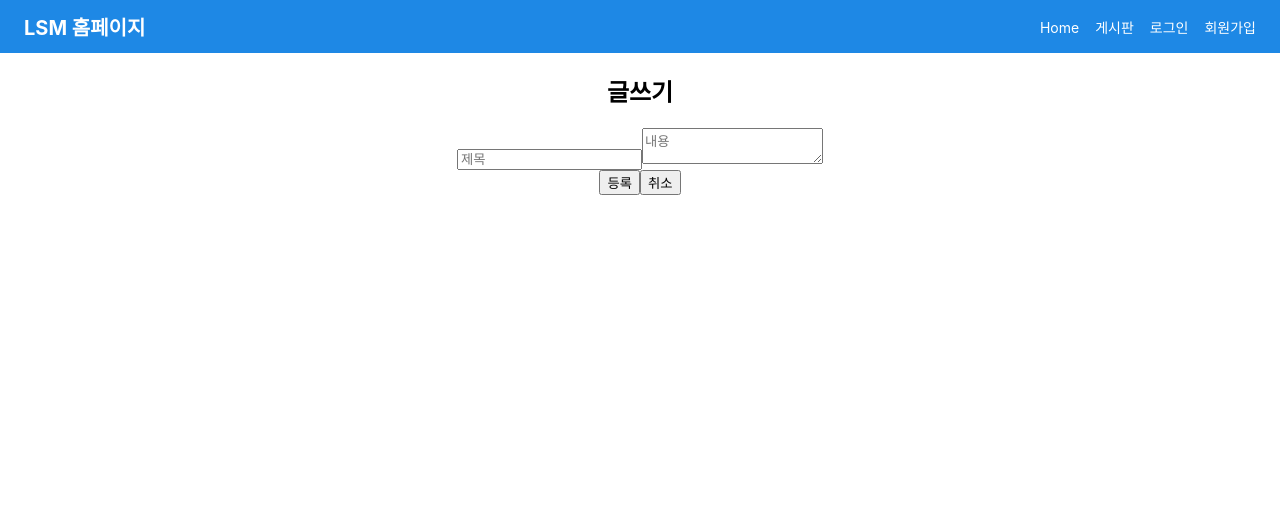
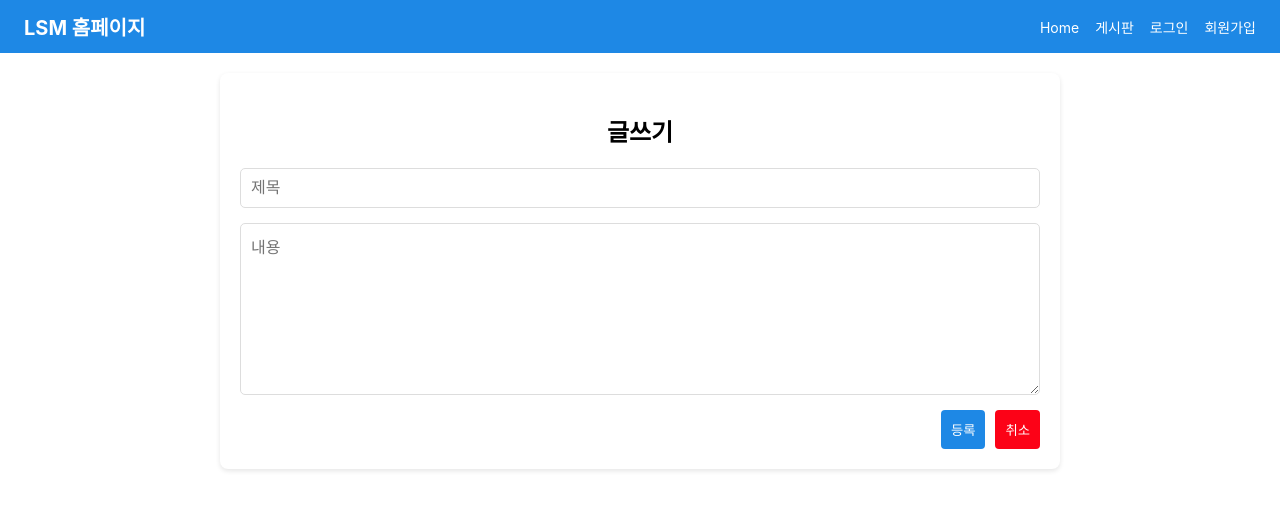
Before and after one commit to LSM-1020/react_board_project_251013, a React (Create React App) app: page /board/Write in a window 1280 px wide. Shown: the top 510 px of the page. Built offline with nearby package versions, Linux system fonts and the light colour scheme; no server answers.

Commit message:
글쓰기 페이지 디자인 추가

```diff
--- a/src/pages/Board.css
+++ b/src/pages/Board.css
@@ -41,8 +41,7 @@
     border: none;
     border-radius: 4px;
     cursor: pointer;
-    width: 100px;
-    margin: 0 auto;
+
 }
 
 .write-button:hover {
--- /dev/null
+++ b/src/pages/BoardWrite.css
@@ -0,0 +1,69 @@
+.write-container {
+    max-width: 800px;
+    margin: 20px auto;
+    padding: 20px;
+    background-color: white;
+    border-radius: 8px;
+    box-shadow: 0 2px 5px rgba(0,0,0,0.1);
+}
+
+.write-container h2 {
+    text-align: center;
+    margin-bottom: 20px;
+}
+
+.write-form {
+    display: flex;
+    flex-direction: column;
+}
+
+.write-form input {
+    padding: 10px;
+    border: 1px solid #dddddd;
+    border-radius: 5px;
+    font-size: 16px;
+    margin-bottom: 15px;
+}
+
+.write-form textarea {
+    padding: 10px;
+    border: 1px solid #dddddd;
+    border-radius: 5px;
+    font-size: 16px;
+    margin-bottom: 15px;
+    resize: vertical;
+    min-height: 150px;
+}
+
+.button-group {
+    display: flex;
+    justify-content: flex-end;
+    gap: 10px;
+}
+
+.button-group button[type="submit"] {
+   background-color: #1e88e5;
+    color: white;
+    padding: 10px;
+    border: none;
+    border-radius: 4px;
+    cursor: pointer;
+}
+.button-group button[type="button"] {
+   background-color: #fc0217;
+    color: white;
+    padding: 10px;
+    border: none;
+    border-radius: 4px;
+    cursor: pointer;
+}
+
+.button-group button[type="button"]:hover {
+    background: #be2f16;
+    color: white;
+}
+
+.button-group button[type="submit"]:hover {
+    background: #0263b8;
+    color: white;
+}
--- a/src/pages/BoardWrite.js
+++ b/src/pages/BoardWrite.js
@@ -1,11 +1,13 @@
 import { useState } from "react";
 import { useNavigate } from "react-router-dom";
 import api from "../api/axiosConfig";
+import "./BoardWrite.css"
 
 function BoardWrite({user}) {
   const [title, setTitle] = useState(""); //제목은 공백문자열
   const [content, setContent] = useState(""); //내용도 공백문자열
   const navigate = useNavigate();
+
 
   const handleSubmit=async(e)=>{
     e.preventDefault({title,content}); //이벤트함수에서 무조건 넣어줌, 안넣으면 이벤트 실행시 페이지 새로고침됨
@@ -28,7 +30,7 @@
   return (
     <div className="write-container">
       <h2>글쓰기</h2>
-      <form onSubmit={handleSubmit}>
+      <form onSubmit={handleSubmit} className="write-form">
         <input type="text" placeholder="제목" value={title}
         onChange={(e)=>setTitle(e.target.value)}/>
         <textarea placeholder="내용" value={content}
```
